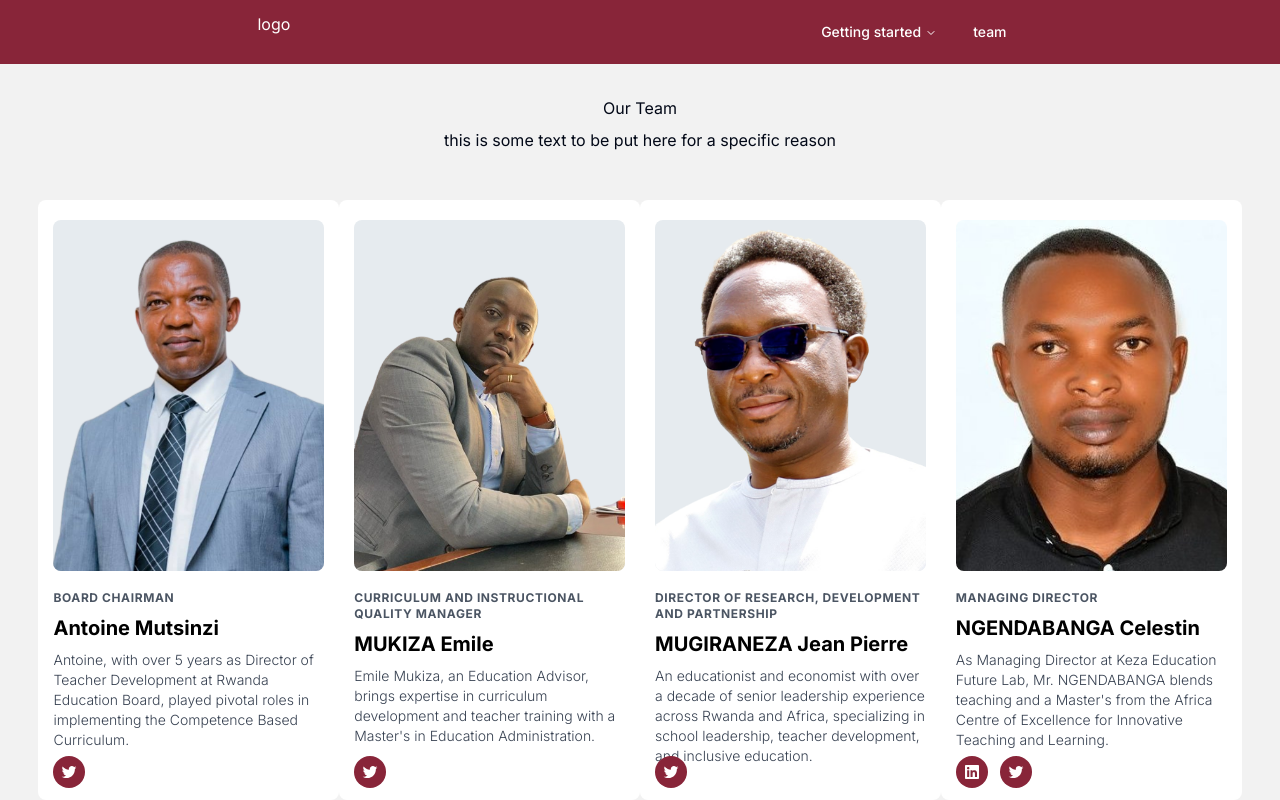
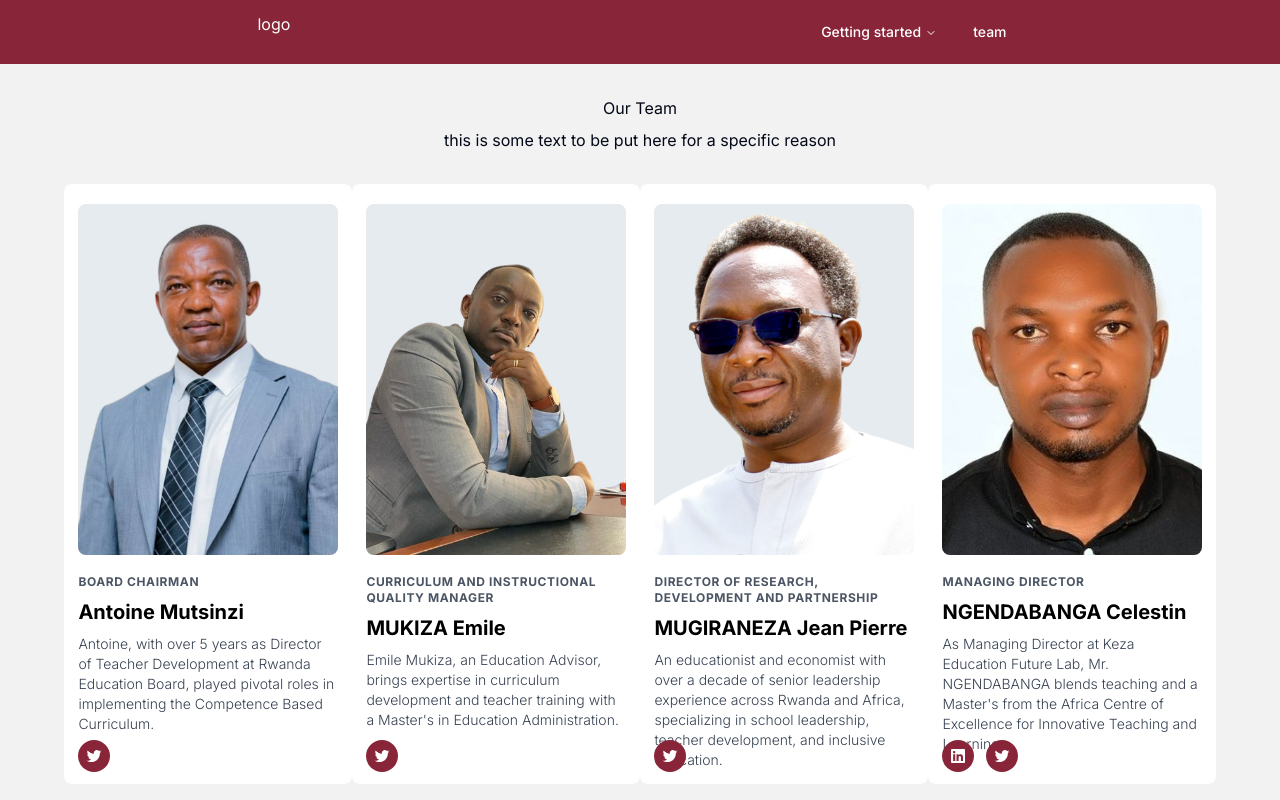
Before and after one commit to Richard7359/keza, a Next.js app: page /team in a window 1280 px wide. Shown: the top 800 px of the page. Built offline with nearby package versions, Linux system fonts and the light colour scheme.

Commit message:
staff page paddings and margin

```diff
--- a/app/team/page.tsx
+++ b/app/team/page.tsx
@@ -150,9 +150,9 @@ export default function NavigationMenuDemo() {
           this is some text to be put here for a specific reason
         </p>
         <div className="flex justify-center">
-          <div className="w-[94%] grid grid-cols-4">
+          <div className="w-[90%] grid grid-cols-4">
             {staff.map((person) => (
-              <div className="flex justify-center  mt-12" key={person.title}>
+              <div className="flex justify-center  mt-8" key={person.title}>
                 <div className="w-[400px] h-[600px] bg-white rounded-lg">
                   <div className="h-[65%] w-full  flex justify-center items-center">
                     <Image
```
